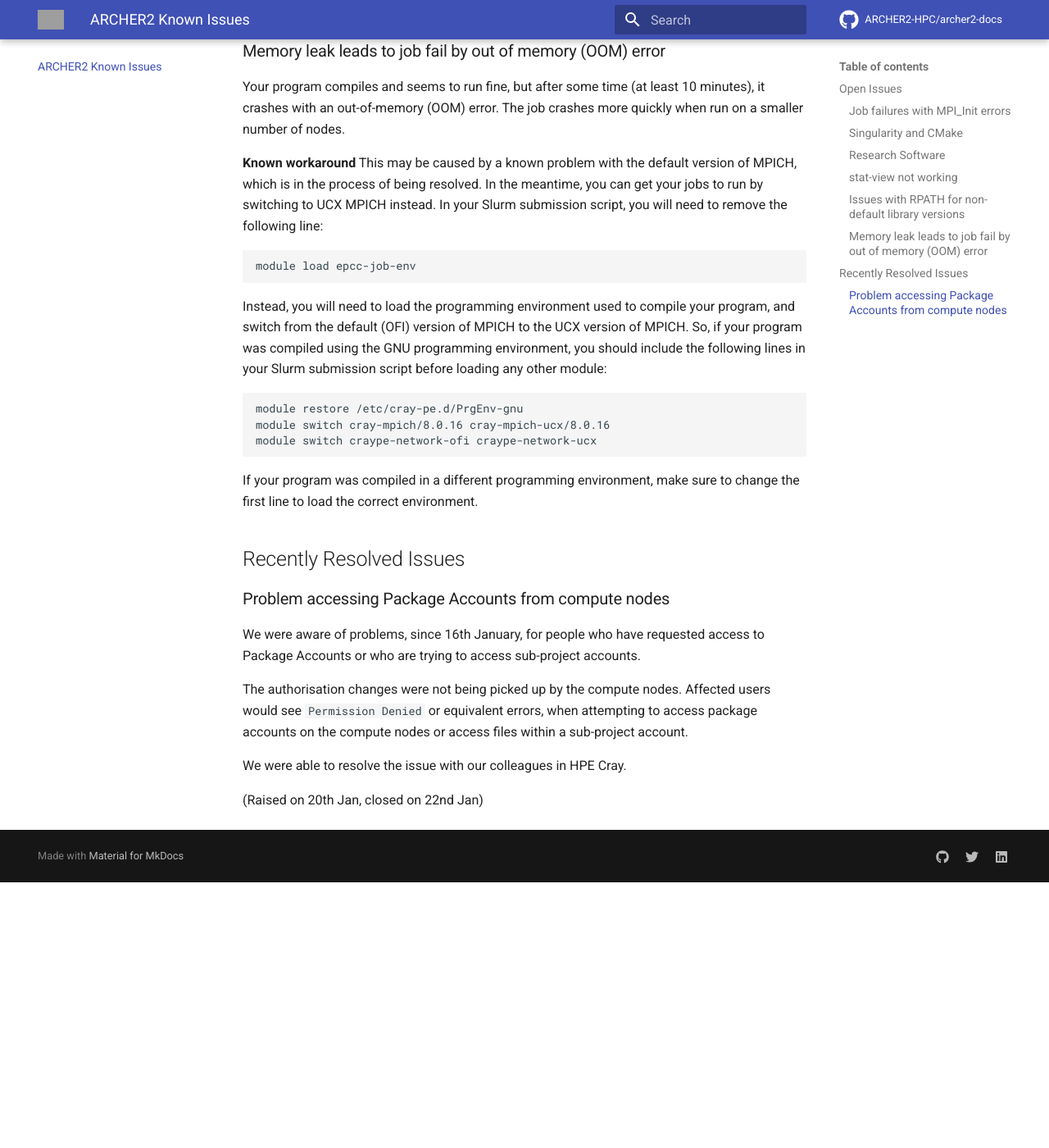
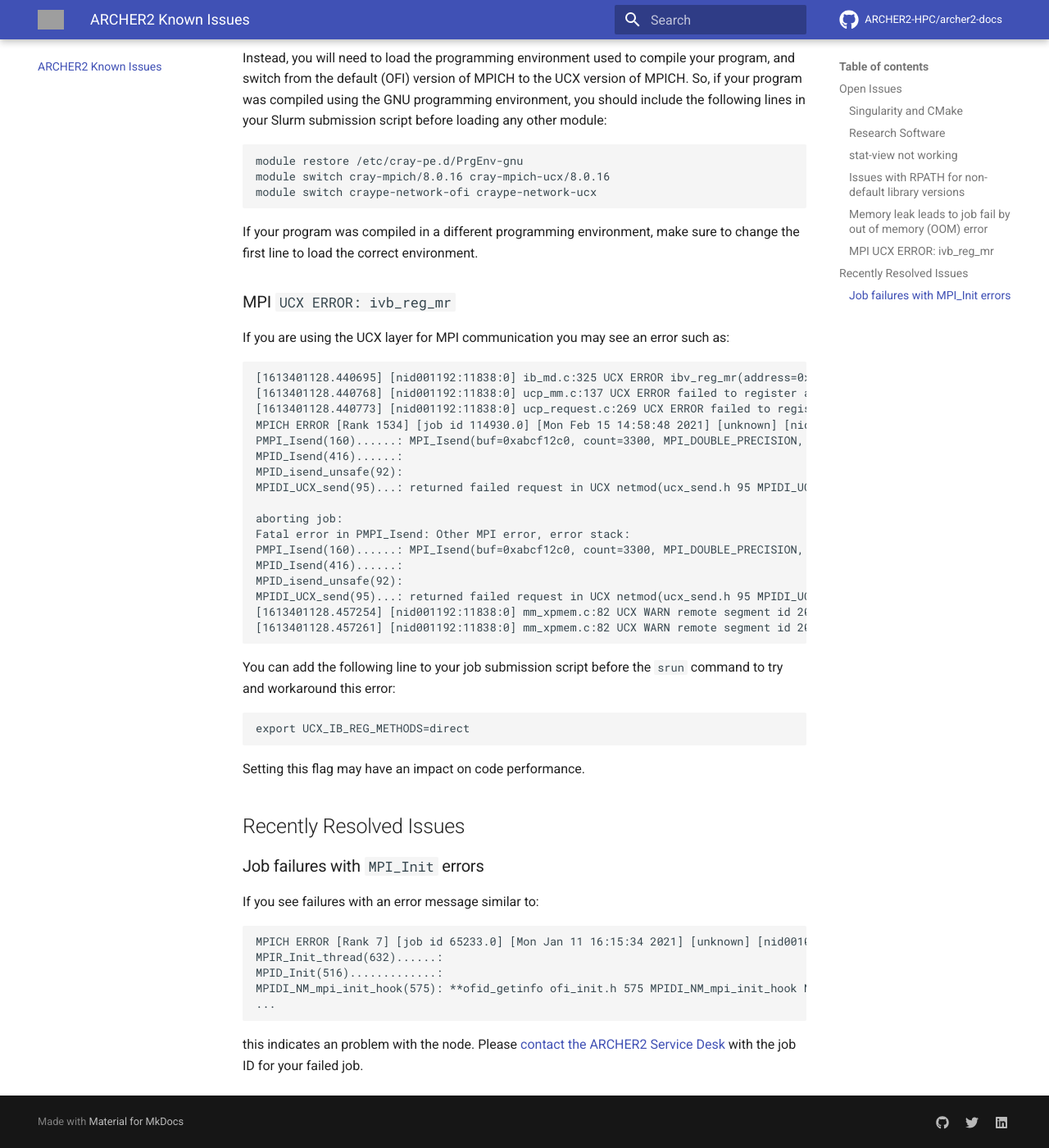
Before and after one commit to ARCHER2-HPC/archer2-docs, an MkDocs documentation site: the page built from docs/known-issues/index.md, in a window 1280 px wide and 1400 px high, scrolled down 1982 px. Shown: the whole window at 82% size. Built offline with MkDocs 1.6.1 and Material for MkDocs 9.7.7, drawn with Linux system fonts in a browser that asks for light colours; comment, search, counter and statistics services are not loaded; before the commit the page ends 3058 px from its top, so only the background shows below that; some of the changed text lies outside the part shown; grey boxes are pictures that could not be loaded.

Commit message:
Adds known issue

````diff
--- a/docs/known-issues/index.md
+++ b/docs/known-issues/index.md
@@ -6,20 +6,6 @@
 
 ## Open Issues
 
-### Job failures with `MPI_Init` errors
-
-If you see failures with an error message similar to:
-
-```
-MPICH ERROR [Rank 7] [job id 65233.0] [Mon Jan 11 16:15:34 2021] [unknown] [nid001066] - Abort(1115279) (rank 7 in comm 0): Fatal error in PMPI_Init: Other MPI error, error stack:
-MPIR_Init_thread(632)......:
-MPID_Init(516).............:
-MPIDI_NM_mpi_init_hook(575): **ofid_getinfo ofi_init.h 575 MPIDI_NM_mpi_init_hook No data available
-...
-```
-
-this indicates an problem with the node. Please [contact the ARCHER2 Service Desk](mailto:support@archer2.ac.uk)
-with the job ID for your failed job.
 
 ### Singularity and CMake
 The issue concerns the building of a cmake-compiled code in bind mode in
@@ -103,16 +89,53 @@
 If your program was compiled in a different programming environment, make sure
 to change the first line to load the correct environment.
 
+### MPI `UCX ERROR: ivb_reg_mr`
+
+If you are using the UCX layer for MPI communication you may see an error such
+as:
+
+```
+[1613401128.440695] [nid001192:11838:0] ib_md.c:325 UCX ERROR ibv_reg_mr(address=0xabcf12c0, length=26400, access=0xf) failed: Cannot allocate memory
+[1613401128.440768] [nid001192:11838:0] ucp_mm.c:137 UCX ERROR failed to register address 0xabcf12c0 mem_type bit 0x1 length 26400 on md[4]=mlx5_0: Input/output error (md reg_mem_types 0x15)
+[1613401128.440773] [nid001192:11838:0] ucp_request.c:269 UCX ERROR failed to register user buffer datatype 0x8 address 0xabcf12c0 len 26400: Input/output error
+MPICH ERROR [Rank 1534] [job id 114930.0] [Mon Feb 15 14:58:48 2021] [unknown] [nid001192] - Abort(672797967) (rank 1534 in comm 0): Fatal error in PMPI_Isend: Other MPI error, error stack:
+PMPI_Isend(160)......: MPI_Isend(buf=0xabcf12c0, count=3300, MPI_DOUBLE_PRECISION, dest=1612, tag=4, comm=0x84000004, request=0x7fffb38fa0fc) failed
+MPID_Isend(416)......:
+MPID_isend_unsafe(92):
+MPIDI_UCX_send(95)...: returned failed request in UCX netmod(ucx_send.h 95 MPIDI_UCX_send Input/output error)
+
+aborting job:
+Fatal error in PMPI_Isend: Other MPI error, error stack:
+PMPI_Isend(160)......: MPI_Isend(buf=0xabcf12c0, count=3300, MPI_DOUBLE_PRECISION, dest=1612, tag=4, comm=0x84000004, request=0x7fffb38fa0fc) failed
+MPID_Isend(416)......:
+MPID_isend_unsafe(92):
+MPIDI_UCX_send(95)...: returned failed request in UCX netmod(ucx_send.h 95 MPIDI_UCX_send Input/output error)
+[1613401128.457254] [nid001192:11838:0] mm_xpmem.c:82 UCX WARN remote segment id 200002e09 apid 200002e3e is not released, refcount 1
+[1613401128.457261] [nid001192:11838:0] mm_xpmem.c:82 UCX WARN remote segment id 200002e08 apid 100002e3e is not released, refcount 1
+```
+
+You can add the following line to your job submission script before the `srun` command
+to try and workaround this error:
+
+```
+export UCX_IB_REG_METHODS=direct
+```
+
+Setting this flag may have an impact on code performance.
 
 ## Recently Resolved Issues
 
+### Job failures with `MPI_Init` errors
 
-### Problem accessing Package Accounts from compute nodes
+If you see failures with an error message similar to:
 
-We were aware of problems, since 16th January, for people who have requested access to Package Accounts or who are trying to access sub-project accounts.
+```
+MPICH ERROR [Rank 7] [job id 65233.0] [Mon Jan 11 16:15:34 2021] [unknown] [nid001066] - Abort(1115279) (rank 7 in comm 0): Fatal error in PMPI_Init: Other MPI error, error stack:
+MPIR_Init_thread(632)......:
+MPID_Init(516).............:
+MPIDI_NM_mpi_init_hook(575): **ofid_getinfo ofi_init.h 575 MPIDI_NM_mpi_init_hook No data available
+...
+```
 
-The authorisation changes were not being picked up by the compute nodes. Affected users would see `Permission Denied` or equivalent errors, when attempting to access package accounts on the compute nodes or access files within a sub-project account.
-
-We were able to resolve the issue with our colleagues in HPE Cray.
-
-(Raised on 20th Jan, closed on 22nd Jan)
+this indicates an problem with the node. Please [contact the ARCHER2 Service Desk](mailto:support@archer2.ac.uk)
+with the job ID for your failed job.
````
